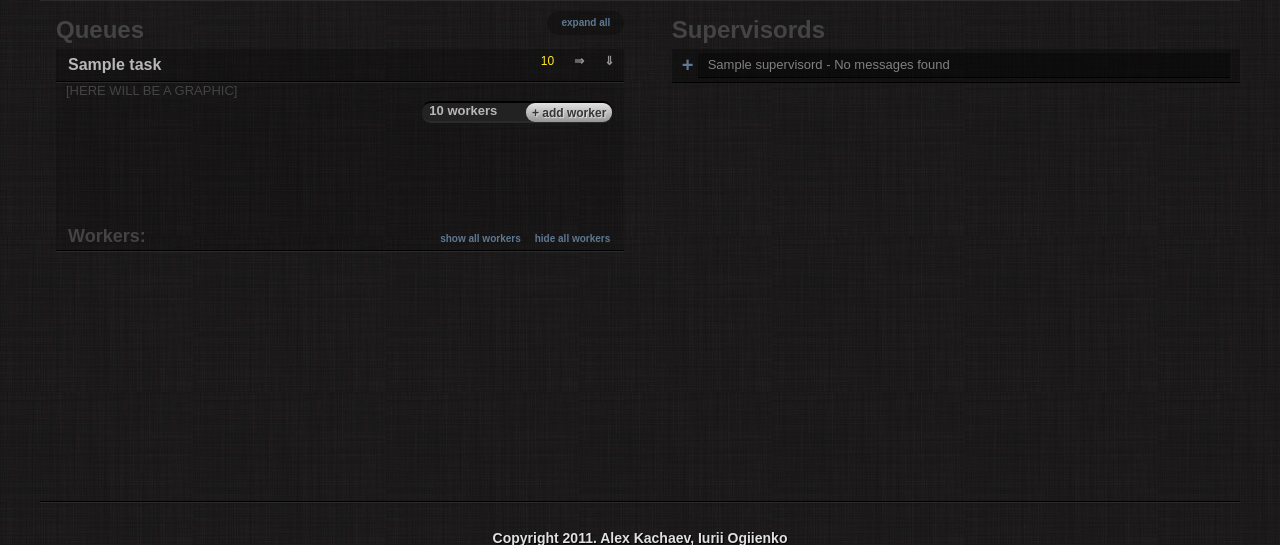
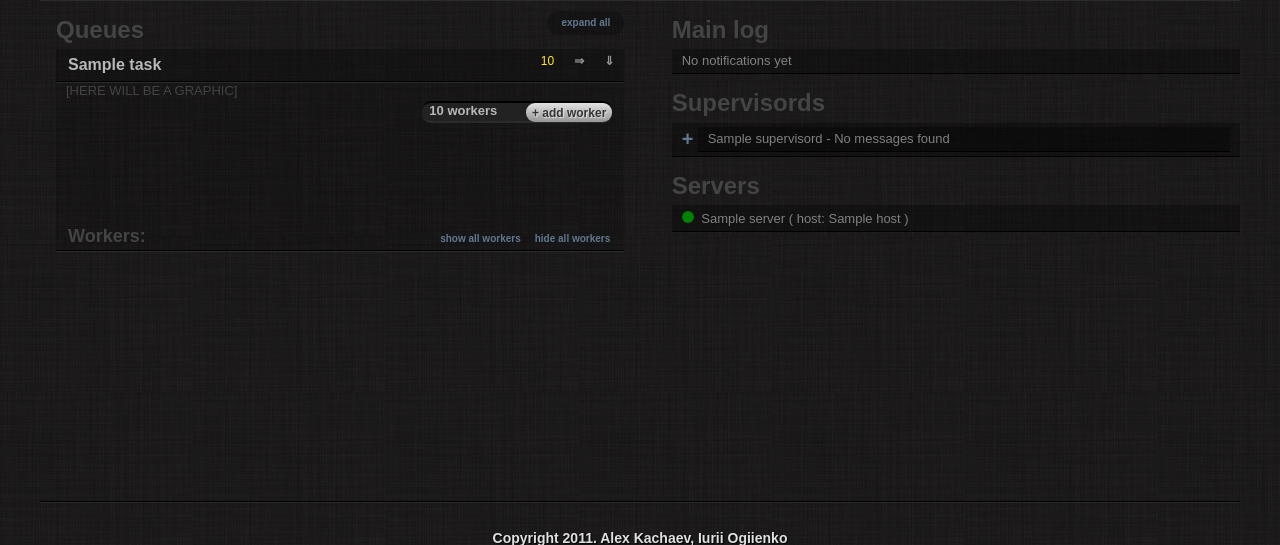
Before and after one commit to kachayev/gearoscope, a Python web app: template gearoscope/templates/dashboard/index.html in a window 1280 px wide. Shown: the part 76-621 px from the top of the page. Run offline with Jinja, Linux system fonts and the light colour scheme; the template is opened without the code that fills it: most values are stand-ins (such as "Sample title", 1, 10 or a date in 2020); some libraries are stand-ins or nearby versions.

Commit message:
added main log and servers

```diff
--- a/gearoscope/static/css/style.css
+++ b/gearoscope/static/css/style.css
@@ -530,6 +530,19 @@ aside .block{
     color: red;
 }
 
+.server_status{
+    font-weight: bold;
+    background-color: green;
+    margin-top: 2px;
+    margin-right: 4px;
+    height: 12px;
+    width: 12px;
+    border-radius: 6px;
+    -moz-border-radius: 6px;
+    -webkit-border-radius: 6px;
+    display: inline-block;
+}
+
 
 /*
     // ========================================== \\
--- a/gearoscope/static/js/script.js
+++ b/gearoscope/static/js/script.js
@@ -328,7 +328,8 @@ var supervisords = {
 
         for(i in this.data){
             var sv = this.data[i];
-
+            console.log('aha');
+            console.log(sv.slice(10).length);
             if(sv.length > 0){
                 var content =  $.tmpl(this.template_item, sv);
                 svList.find('#supervisord_' + i + ' .logHistory').prepend(content);
--- a/gearoscope/templates/dashboard/index.html
+++ b/gearoscope/templates/dashboard/index.html
@@ -19,9 +19,9 @@
         {% include 'dashboard/queue/queue_list.html' %}
 
         <aside class="clearfix">
-{#            {% include 'dashboard/partials/main_log.html' %}#}
+            {% include 'dashboard/partials/main_log.html' %}
             {% include 'dashboard/partials/supervisords.html' %}
-{#            {% include 'dashboard/partials/servers.html' %}#}
+            {% include 'dashboard/partials/servers.html' %}
 {#            {% include 'dashboard/partials/notifications.html' %}#}
         </aside>
 
--- a/gearoscope/templates/dashboard/partials/main_log.html
+++ b/gearoscope/templates/dashboard/partials/main_log.html
@@ -4,13 +4,7 @@
 
     <ul id="mainlog_list">
         <li>
-            Some log info will be here
-        </li>
-        <li>
-            Some log info will be here
-        </li>
-        <li>
-            Some log info will be here
+            No notifications yet
         </li>
     </ul>
 
--- a/gearoscope/templates/dashboard/partials/servers.html
+++ b/gearoscope/templates/dashboard/partials/servers.html
@@ -5,10 +5,7 @@
     <ul id="servers_list">
         {% for server in servers %}
         <li id="server_{{ server.id }}">
-            <a class="exp" href="#">+</a>
-            <ul class="logHistory collapsed">
-                <li>{{ server.name }} - Loading ...</li>
-            </ul>
+            <span class="server_status">&nbsp;</span> {{ server.name }} ( host:  {{ server.host }} )
         </li>
         {% endfor %}
     </ul>
--- a/gearoscope/templates/dashboard/queue/worker.html
+++ b/gearoscope/templates/dashboard/queue/worker.html
@@ -11,7 +11,7 @@
         <p>Memory <span class="mem_value">55%</span></p>
         <p class="progress"><span class="memory progress">&nbsp;</span></p>
 
-        <p>Tasks: <span class="task_value">6</span></p>
+        <p class="hidden">Tasks: <span class="task_value">6</span></p>
 
         <p class="workers_actions">
             <button class="stop_worker">&nabla; stop</button><button class="restart_worker">&hearts; restart</button><button class="delete_worker">&times; delete</butt$
```
